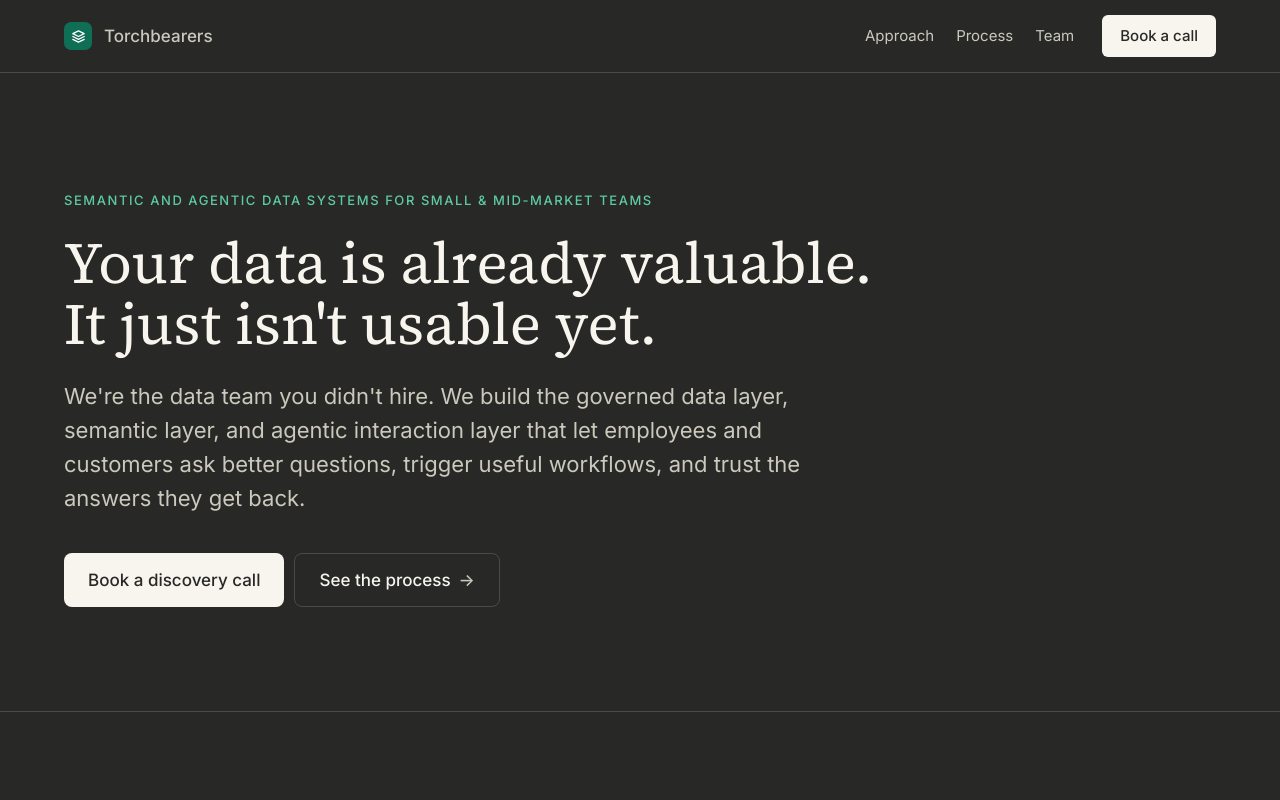
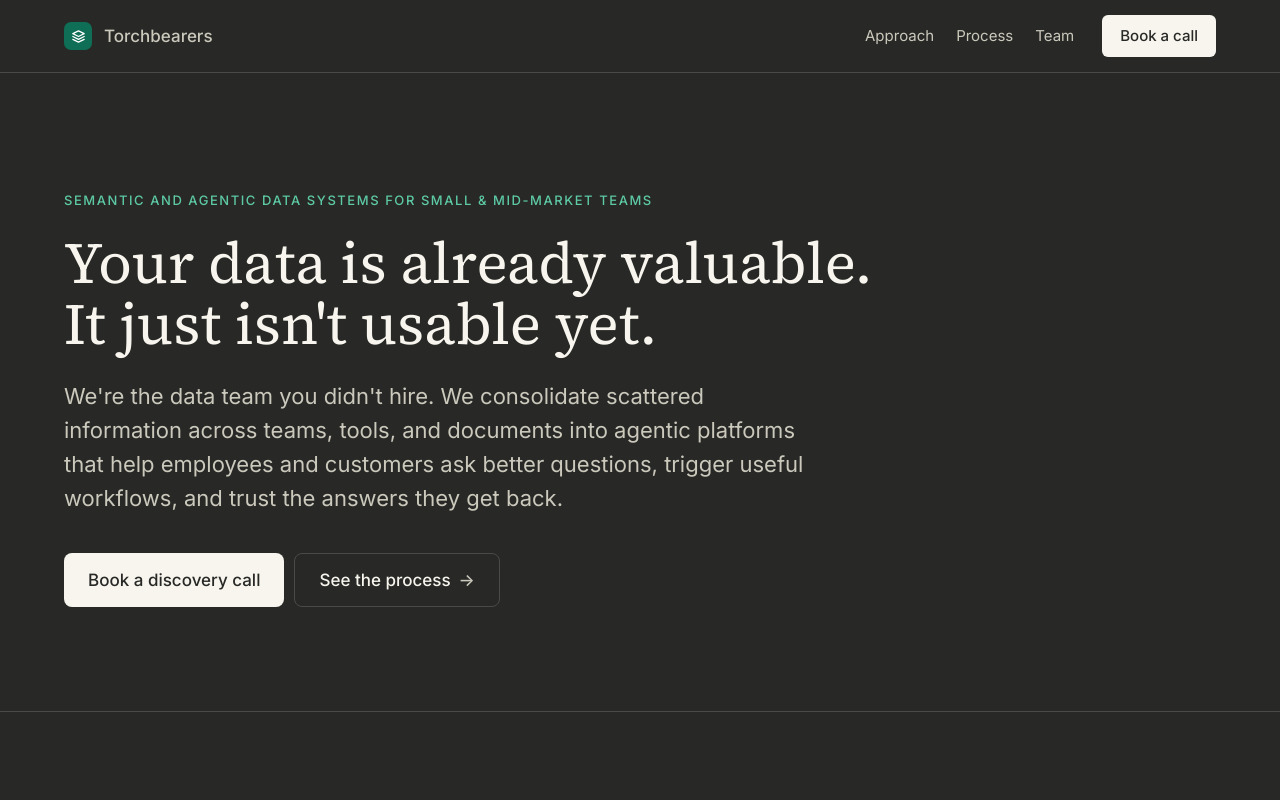
Before and after one commit to stevenjhomem/torchbearers, a React (Vite) app: page / in a window 1280 px wide. Shown: the top 800 px of the page. Built offline with nearby package versions, Linux system fonts and the light colour scheme.

Commit message:
lame man's terms

```diff
--- a/src/App.jsx
+++ b/src/App.jsx
@@ -73,9 +73,9 @@ function Hero() {
           It just isn't usable yet.
         </h1>
         <p className="hero-copy">
-          We're the data team you didn't hire. We build the governed data layer, semantic layer,
-          and agentic interaction layer that let employees and customers ask better questions,
-          trigger useful workflows, and trust the answers they get back.
+          We're the data team you didn't hire. We consolidate scattered information across
+          teams, tools, and documents into agentic platforms that help employees and customers
+          ask better questions, trigger useful workflows, and trust the answers they get back.
         </p>
         <div className="hero-actions">
           <a className="button button-primary" href={MAIL_TO}>
```
